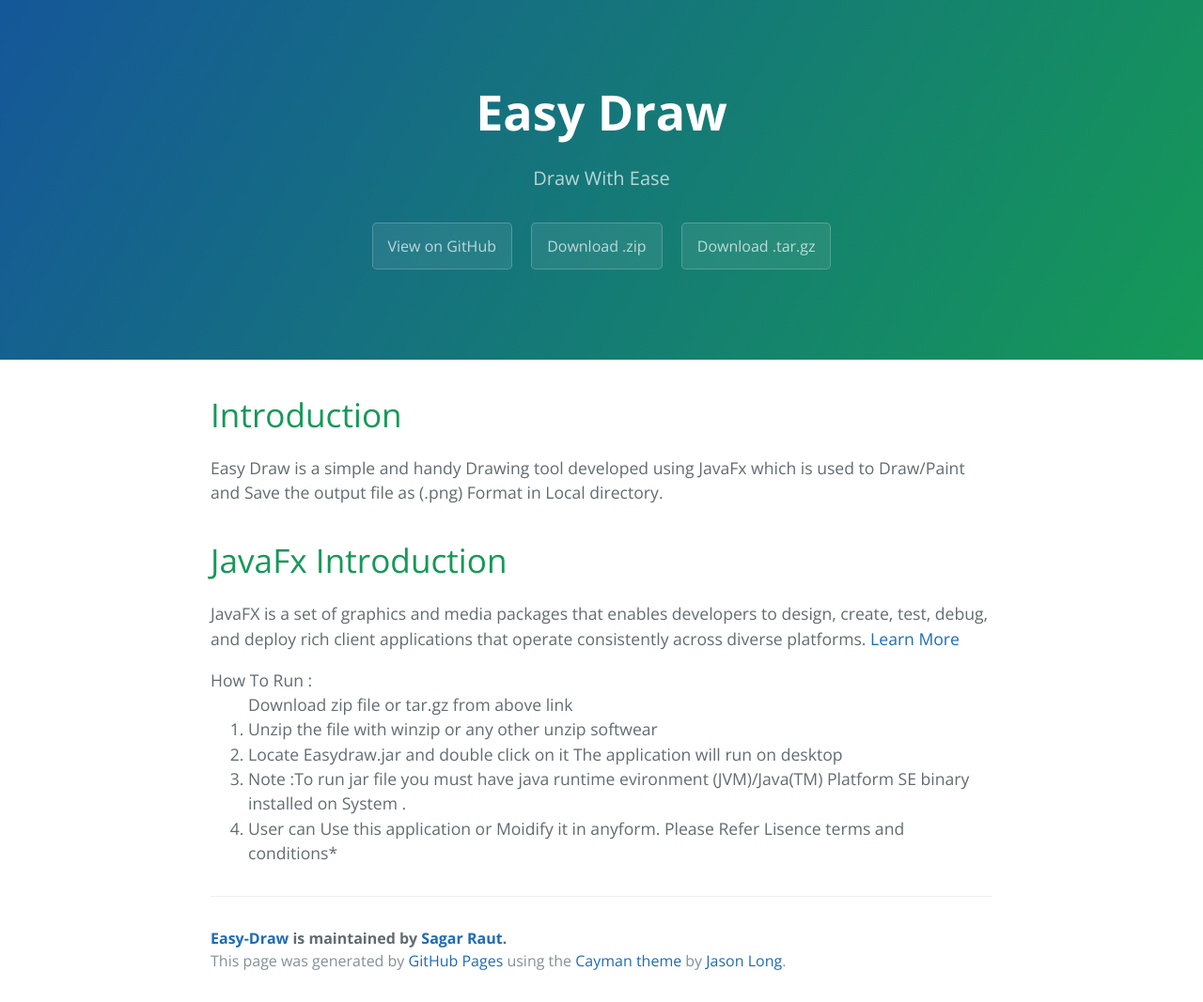
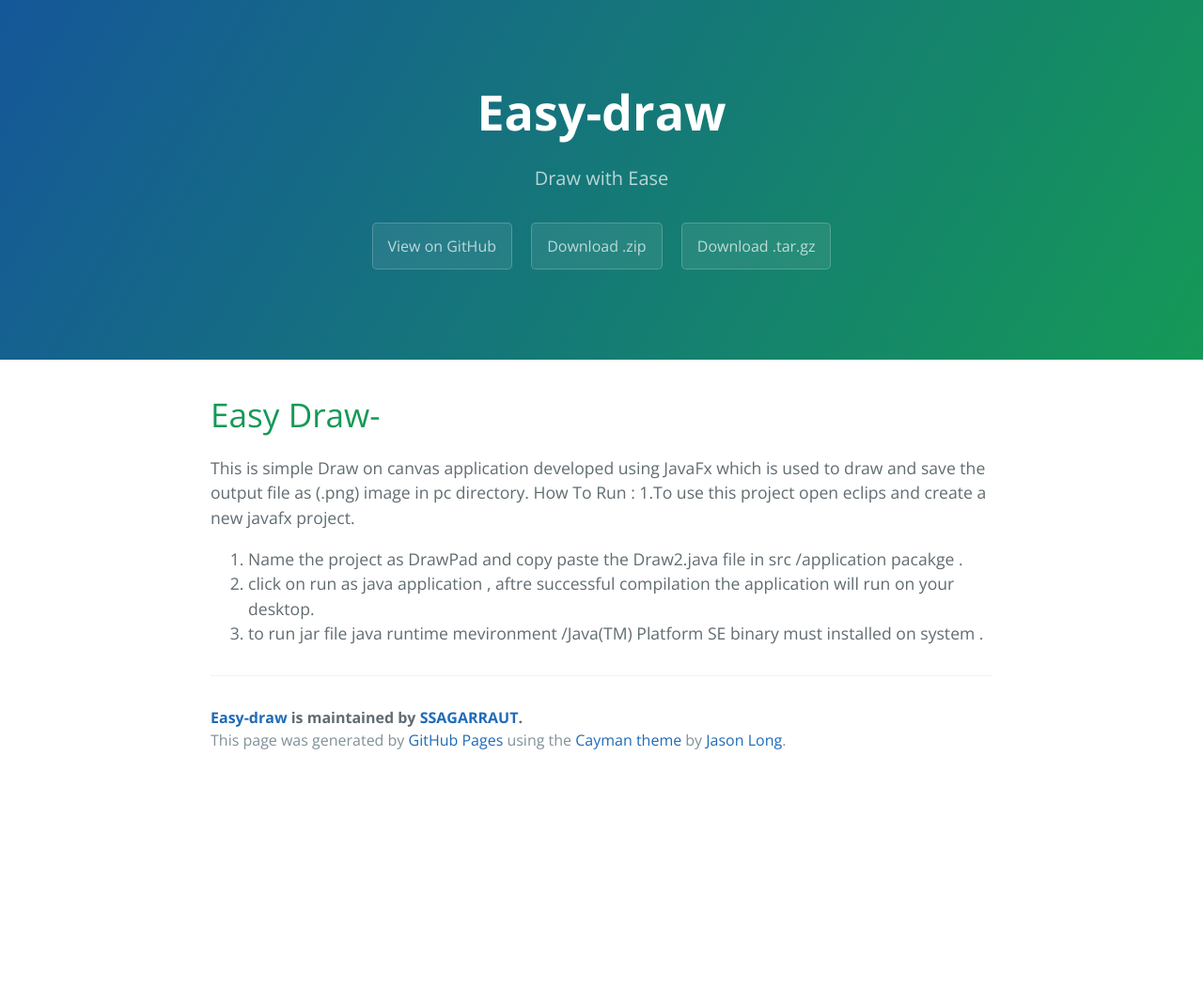
Before and after one commit to SSAGARRAUT/Easy-draw, a plain HTML site: page index.html in a window 1280 px wide. Shown: the whole page at 94% size. After the commit the page ends 832 px from the top, so only its background shows below. Drawn offline with nearby package versions, Linux system fonts and the light colour scheme.

```diff
--- a/index.html
+++ b/index.html
@@ -2,8 +2,7 @@
 <html lang="en-us">
   <head>
     <meta charset="UTF-8">
-    <meta name="google-site-verification" content="l52WXUmdV69VLuZth4V3Oup3yTcVlIMgRtXcdTR_ZOY" />
-    <title>Easy-draw- by sagar123raut</title>
+    <title>Easy-draw by SSAGARRAUT</title>
     <meta name="viewport" content="width=device-width, initial-scale=1">
     <link rel="stylesheet" type="text/css" href="stylesheets/normalize.css" media="screen">
     <link href='https://fonts.googleapis.com/css?family=Open+Sans:400,700' rel='stylesheet' type='text/css'>
@@ -12,32 +11,30 @@
   </head>
   <body>
     <section class="page-header">
-      <h1 class="project-name">Easy Draw</h1>
-      <h2 class="project-tagline"> Draw With Ease  </h2>
-      <a href="https://github.com/sagar123raut/Easy-draw-" class="btn">View on GitHub</a>
-      <a href="https://github.com/sagar123raut/Easy-draw-/zipball/master" class="btn">Download .zip</a>
-      <a href="https://github.com/sagar123raut/Easy-draw-/tarball/master" class="btn">Download .tar.gz</a>
+      <h1 class="project-name">Easy-draw</h1>
+      <h2 class="project-tagline">Draw with Ease</h2>
+      <a href="https://github.com/SSAGARRAUT/Easy-draw" class="btn">View on GitHub</a>
+      <a href="https://github.com/SSAGARRAUT/Easy-draw/zipball/master" class="btn">Download .zip</a>
+      <a href="https://github.com/SSAGARRAUT/Easy-draw/tarball/master" class="btn">Download .tar.gz</a>
     </section>
 
     <section class="main-content">
       <h1>
-<a id="easy-draw-" class="anchor" href="#easy-draw-" aria-hidden="true"><span aria-hidden="true" class="octicon octicon-link"></span></a>Introduction</h1>
-<p>Easy Draw is a simple and handy  Drawing tool  developed using JavaFx which is used to Draw/Paint and Save the output file as (.png) Format in Local directory.
-<h1> JavaFx Introduction </h1>
-<p> JavaFX is a set of graphics and media packages that enables developers to design, create, test, debug, and deploy rich client applications that operate consistently across diverse platforms.
-     <a href="http://docs.oracle.com/javafx/2/overview/jfxpub-overview.htm">Learn More </a>
-</p>
-<p></p>How To Run :
-<ol
-  <li>Download zip file or tar.gz from above link  </li>
-  <li>Unzip the file with winzip or any other unzip softwear  </li>
-  <li> Locate Easydraw.jar and double click on it The application will run on desktop</li>
-  <li> Note :To run jar file you must have java runtime evironment (JVM)/Java(TM) Platform SE binary installed on System .</li>
-  <li> User can Use this application or Moidify it in anyform. Please Refer Lisence terms and conditions* </li>
+<a id="easy-draw-" class="anchor" href="#easy-draw-" aria-hidden="true"><span aria-hidden="true" class="octicon octicon-link"></span></a>Easy Draw-</h1>
+
+<p>This is  simple Draw on canvas application developed using JavaFx which is used to draw and save the output file as (.png) image in pc directory.
+  How To Run :
+  1.To use this project open eclips and create a new javafx project.</p>
+
+<ol>
+<li>Name the project as DrawPad and  copy paste the  Draw2.java file in src /application pacakge .<br>
+</li>
+<li>click on run as java application , aftre successful compilation the application will run on your desktop.</li>
+<li>to run jar file java runtime mevironment /Java(TM) Platform SE binary  must installed on system .</li>
 </ol>
 
       <footer class="site-footer">
-        <span class="site-footer-owner"><a href="https://github.com/sagar123raut/Easy-draw-">Easy-Draw</a> is maintained by <a href="https://github.com/sagar123raut">Sagar Raut</a>.</span>
+        <span class="site-footer-owner"><a href="https://github.com/SSAGARRAUT/Easy-draw">Easy-draw</a> is maintained by <a href="https://github.com/SSAGARRAUT">SSAGARRAUT</a>.</span>
 
         <span class="site-footer-credits">This page was generated by <a href="https://pages.github.com">GitHub Pages</a> using the <a href="https://github.com/jasonlong/cayman-theme">Cayman theme</a> by <a href="https://twitter.com/jasonlong">Jason Long</a>.</span>
       </footer>
--- a/params.json
+++ b/params.json
@@ -1,6 +1,6 @@
 {
-  "name": "Easy-draw-",
-  "tagline": "This is  Draw on canvas application created using javaFx . ",
+  "name": "Easy-draw",
+  "tagline": "Draw with Ease",
   "body": "# Easy Draw-\r\nThis is  simple Draw on canvas application developed using JavaFx which is used to draw and save the output file as (.png) image in pc directory.\r\n  How To Run :\r\n  1.To use this project open eclips and create a new javafx project.\r\n  2. Name the project as DrawPad and  copy paste the  Draw2.java file in src /application pacakge .  \r\n  3. click on run as java application , aftre successful compilation the application will run on your desktop.\r\n  4. to run jar file java runtime mevironment /Java(TM) Platform SE binary  must installed on system .\r\n  \r\n  \r\n",
   "note": "Don't delete this file! It's used internally to help with page regeneration."
 }
```
